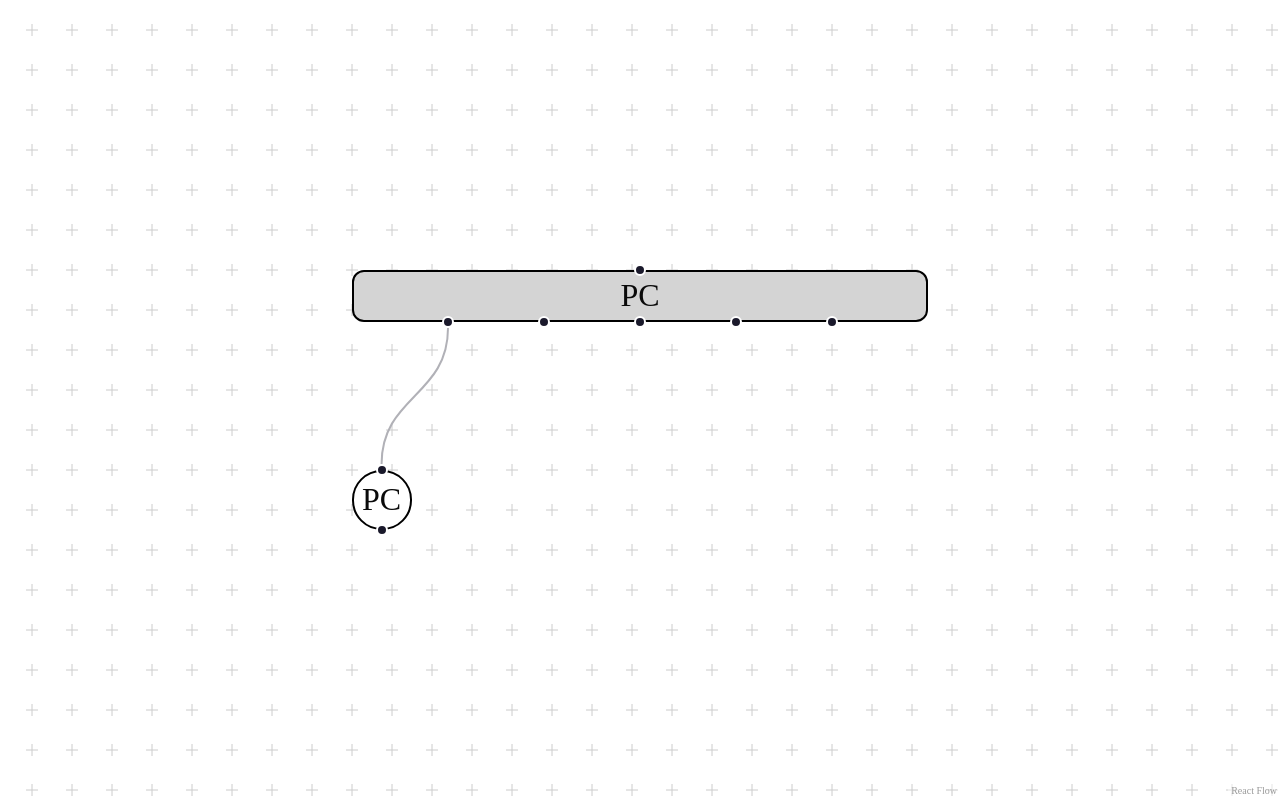
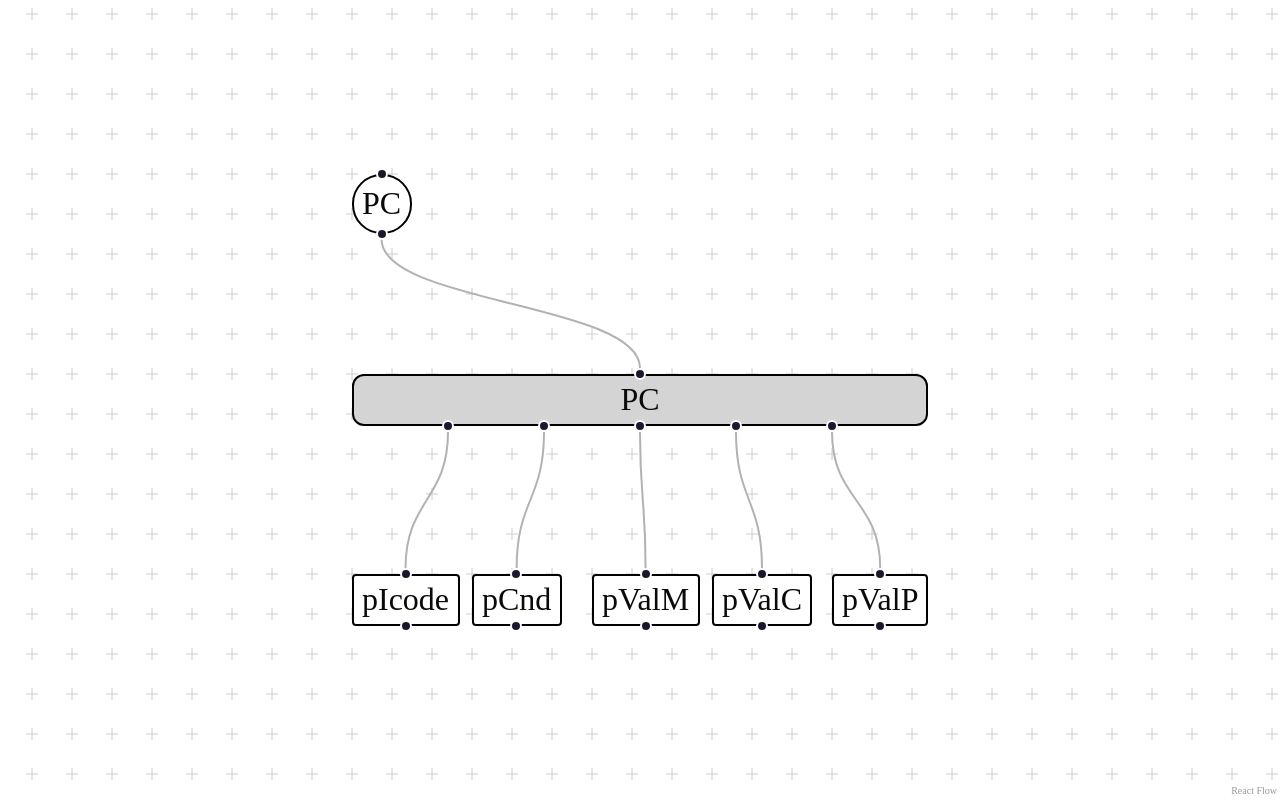
Before and after one commit to BenjaminRap/Low-Level-Lab, a Next.js app: page / in a window 1280 px wide. Built offline with nearby package versions, Linux system fonts and the light colour scheme.

Commit message:
Added a ClockedRegNode

```diff
--- a/src/app/globals.css
+++ b/src/app/globals.css
@@ -39,6 +39,9 @@
     --color-popover: var(--popover);
     --color-card-foreground: var(--card-foreground);
     --color-card: var(--card);
+    --radius-4xs: calc(var(--radius) * 0.1);
+    --radius-2xs: calc(var(--radius) * 0.2);
+    --radius-xs: calc(var(--radius) * 0.4);
     --radius-sm: calc(var(--radius) * 0.6);
     --radius-md: calc(var(--radius) * 0.8);
     --radius-lg: var(--radius);
@@ -86,7 +89,7 @@
     --label-node-color: oklch(1 0 0);
     --label-node-radius: 50%;
     --clocked-reg-node-color: oklch(1 0 0);
-    --clocked-reg-node-radius: var(--radius-sm);
+    --clocked-reg-node-radius: var(--radius-2xs);
     --unit-node-color: oklch(0.8253 0.0762 260.82);
     --unit-node-radius: var(--radius-sm);
 }
--- a/src/app/page.tsx
+++ b/src/app/page.tsx
@@ -6,15 +6,75 @@ import { CPUNodes } from "@/components/CPUNodes/CPUNodes";
 export default function Home() {
     const initialNodes: CPUNodes[] = [
         {
-            id: "n1",
+            id: "pIcodeReg",
             position: { x: 0, y: 100 },
+            data: { name: "pIcode" },
+            type: "ClockedRegNode",
+        },
+        {
+            id: "pCndReg",
+            position: { x: 60, y: 100 },
+            data: { name: "pCnd" },
+            type: "ClockedRegNode",
+        },
+        {
+            id: "pValMReg",
+            position: { x: 120, y: 100 },
+            data: { name: "pValM" },
+            type: "ClockedRegNode",
+        },
+        {
+            id: "pValCReg",
+            position: { x: 180, y: 100 },
+            data: { name: "pValC" },
+            type: "ClockedRegNode",
+        },
+        {
+            id: "pValPReg",
+            position: { x: 240, y: 100 },
+            data: { name: "pValP" },
+            type: "ClockedRegNode",
+        },
+        { id: "PC", position: { x: 0, y: 0 }, data: {}, type: "PCNode" },
+        {
+            id: "PCLabel",
+            position: { x: 0, y: -100 },
             data: { label: "PC" },
             type: "LabelNode",
         },
-        { id: "n2", position: { x: 0, y: 0 }, data: {}, type: "PCNode" },
     ];
     const initialEdges: Edge[] = [
-        { id: "n1-n2", source: "n1", targetHandle: "pIcode", target: "n2" },
+        {
+            id: "piCodeReg-PC",
+            source: "pIcodeReg",
+            target: "PC",
+            targetHandle: "pIcode",
+        },
+        {
+            id: "pCndReg-PC",
+            source: "pCndReg",
+            target: "PC",
+            targetHandle: "pCnd",
+        },
+        {
+            id: "pValMReg-PC",
+            source: "pValMReg",
+            target: "PC",
+            targetHandle: "pValM",
+        },
+        {
+            id: "pValCReg-PC",
+            source: "pValCReg",
+            target: "PC",
+            targetHandle: "pValC",
+        },
+        {
+            id: "pValPReg-PC",
+            source: "pValPReg",
+            target: "PC",
+            targetHandle: "pValP",
+        },
+        { id: "PC-PCLabel", source: "PC", target: "PCLabel" },
     ];
 
     return (
--- a/src/components/CPUNodes/CPUNodes.tsx
+++ b/src/components/CPUNodes/CPUNodes.tsx
@@ -1,9 +1,11 @@
 import PCNode, { PCNodeData } from "@/components/CPUNodes/PCNode";
 import LabelNode, { LabelNodeData } from "./LabelNodes";
+import ClockedRegNode, { ClockedRegNodeData } from "./ClockedRegNode";
 
-export type CPUNodes = PCNodeData | LabelNodeData;
+export type CPUNodes = PCNodeData | LabelNodeData | ClockedRegNodeData;
 
 export const nodeTypes = {
     PCNode: PCNode,
     LabelNode: LabelNode,
+    ClockedRegNode: ClockedRegNode,
 };
--- /dev/null
+++ b/src/components/CPUNodes/ClockedRegNode.tsx
@@ -0,0 +1,20 @@
+import { Handle, Node, NodeProps, Position } from "@xyflow/react";
+
+export type ClockedRegNodeData = Node<
+    {
+        name: string;
+    },
+    "ClockedRegNode"
+>;
+
+export default function ClockedRegNode({
+    data,
+}: NodeProps<ClockedRegNodeData>) {
+    return (
+        <div className="border-solid border-[thin] border-black hardware-node clocked-reg-node flex flex-row items-center">
+            <Handle type="source" position={Position.Top} />
+            <Handle type="target" position={Position.Bottom} />
+            <div className="ml-1 mr-1 text-center">{data.name}</div>
+        </div>
+    );
+}
--- a/src/components/CPUNodes/PCNode.tsx
+++ b/src/components/CPUNodes/PCNode.tsx
@@ -1,5 +1,3 @@
-"use client";
-
 import { Handle, Node, NodeProps, Position } from "@xyflow/react";
 
 export type PCNodeData = Node<Record<string, never>, "PCNode">;
```
